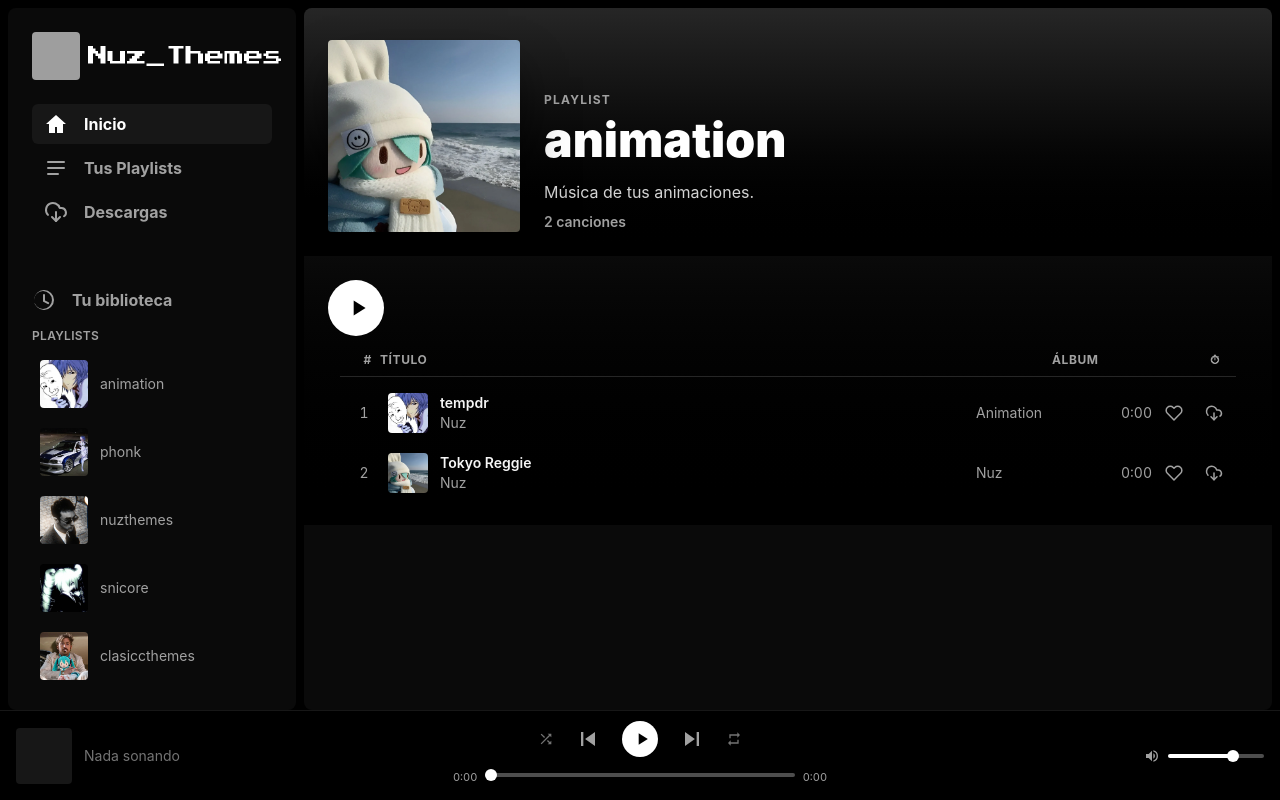
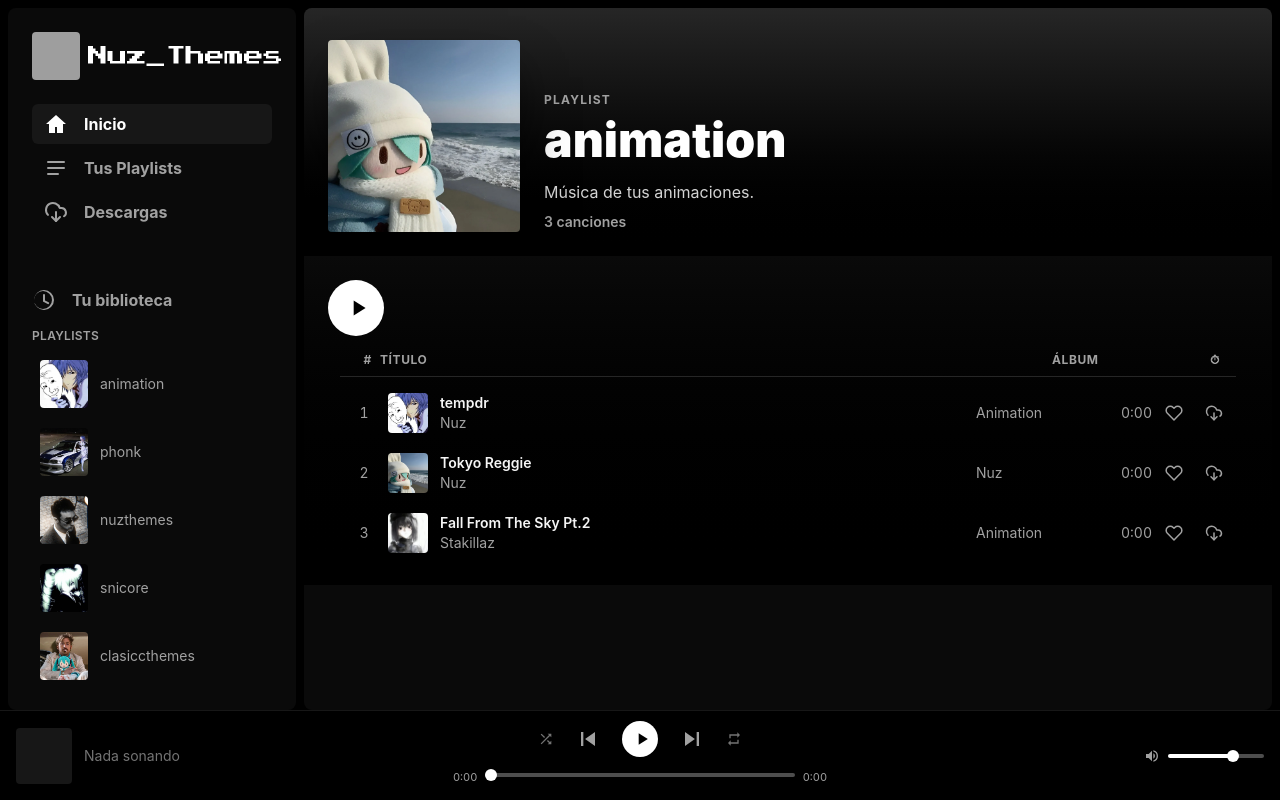
Before and after one commit to nuz777/Nuz_Themes, an Angular app: page /playlist/animation in a window 1280 px wide. Built offline with nearby package versions, Linux system fonts and the light colour scheme; grey boxes are pictures that could not be loaded.

Commit message:
(fix): caratulas

```diff
--- a/src/app/components/player-bar/player-bar.html
+++ b/src/app/components/player-bar/player-bar.html
@@ -2,7 +2,7 @@
   <input
     type="range"
     min="0"
-    [max]="audio.duration() || 0"
+    [max]="duration() || 0"
     step="0.1"
     [value]="audio.currentTime()"
     (input)="onSeek($event)"
@@ -116,7 +116,7 @@
         <input
           type="range"
           min="0"
-          [max]="audio.duration() || 0"
+          [max]="duration() || 0"
           step="0.1"
           [value]="audio.currentTime()"
           (input)="onSeek($event)"
@@ -130,7 +130,7 @@
           </div>
         }
       </div>
-      <span class="w-10 tabular-nums">{{ formatTime(audio.duration()) }}</span>
+      <span class="w-10 tabular-nums">{{ formatTime(duration()) }}</span>
     </div>
   </div>
 
--- a/src/app/components/player-bar/player-bar.ts
+++ b/src/app/components/player-bar/player-bar.ts
@@ -1,5 +1,6 @@
 import { Component, inject } from '@angular/core';
 import { AudioService } from '../../services/audio.service';
+import { DurationService } from '../../services/duration.service';
 import { FavoriteButton } from '../favorite-button/favorite-button';
 
 @Component({
@@ -9,12 +10,20 @@ import { FavoriteButton } from '../favorite-button/favorite-button';
 })
 export class PlayerBar {
   protected readonly audio = inject(AudioService);
+  private readonly durations = inject(DurationService);
 
   protected formatTime(seconds: number): string {
     if (!Number.isFinite(seconds) || seconds < 0) return '0:00';
     const m = Math.floor(seconds / 60);
     const s = Math.floor(seconds % 60);
     return `${m}:${s.toString().padStart(2, '0')}`;
+  }
+
+  protected duration(): number {
+    const track = this.audio.currentTrack();
+    const real = this.audio.duration();
+    if (real && Number.isFinite(real)) return real;
+    return track ? this.durations.durationOf(track.id) : 0;
   }
 
   protected progressStyle(): string {
--- a/src/app/components/track-list/track-list.html
+++ b/src/app/components/track-list/track-list.html
@@ -54,7 +54,7 @@
           <span class="hidden w-28 shrink-0 truncate text-sm text-neutral-400 sm:block">{{ track.album }}</span>
 
           <span class="w-12 shrink-0 text-right text-sm tabular-nums text-neutral-400">
-            {{ formatTime(track.duration) }}
+            {{ formatTime(durationOf(track)) }}
           </span>
         </button>
 
--- a/src/app/components/track-list/track-list.ts
+++ b/src/app/components/track-list/track-list.ts
@@ -1,6 +1,7 @@
-import { Component, input, inject } from '@angular/core';
+import { Component, input, inject, effect, untracked } from '@angular/core';
 import type { Track } from '../../models/track';
 import { AudioService } from '../../services/audio.service';
+import { DurationService } from '../../services/duration.service';
 import { DownloadButton } from '../download-button/download-button';
 import { FavoriteButton } from '../favorite-button/favorite-button';
 
@@ -12,6 +13,18 @@ import { FavoriteButton } from '../favorite-button/favorite-button';
 export class TrackList {
   readonly tracks = input.required<Track[]>();
   protected readonly audio = inject(AudioService);
+  private readonly durations = inject(DurationService);
+
+  constructor() {
+    effect(() => {
+      const tracks = this.tracks();
+      untracked(() => this.durations.preload(tracks));
+    });
+  }
+
+  protected durationOf(track: Track): number {
+    return this.durations.durationOf(track.id);
+  }
 
   protected playTrack(track: Track, index: number): void {
     this.audio.playTrack(track, this.tracks());
--- /dev/null
+++ b/src/app/services/duration.service.ts
@@ -0,0 +1,70 @@
+import { Injectable, signal } from '@angular/core';
+
+@Injectable({ providedIn: 'root' })
+export class DurationService {
+  readonly durations = signal<Record<string, number>>({});
+
+  private readonly loading = new Set<string>();
+  private timer: ReturnType<typeof setTimeout> | null = null;
+
+  get isBrowser(): boolean {
+    return typeof window !== 'undefined' && typeof document !== 'undefined';
+  }
+
+  durationOf(id: string): number {
+    return this.durations()[id] ?? 0;
+  }
+
+  preload(tracks: { id: string; audioUrl: string }[]): void {
+    if (!this.isBrowser) return;
+
+    if (this.timer) clearTimeout(this.timer);
+    this.timer = setTimeout(() => {
+      this.timer = null;
+      this.loadMissing(tracks);
+    }, 120);
+  }
+
+  private loadMissing(tracks: { id: string; audioUrl: string }[]): void {
+    const now = this.durations();
+
+    for (const track of tracks) {
+      if (now[track.id] !== undefined) continue;
+      if (this.loading.has(track.id)) continue;
+      this.loadMetadata(track);
+    }
+  }
+
+  private loadMetadata(track: { id: string; audioUrl: string }): void {
+    if (typeof Audio === 'undefined') return;
+
+    this.loading.add(track.id);
+    const audio = new Audio();
+    audio.preload = 'metadata';
+    audio.volume = 0;
+    audio.muted = true;
+
+    audio.addEventListener(
+      'loadedmetadata',
+      () => {
+        this.store(track.id, audio.duration);
+        this.cleanup(audio, track.id);
+      },
+      { once: true },
+    );
+    audio.addEventListener('error', () => this.cleanup(audio, track.id), { once: true });
+
+    audio.src = track.audioUrl;
+  }
+
+  private store(id: string, duration: number): void {
+    if (!Number.isFinite(duration) || duration <= 0) return;
+    this.durations.update((prev) => ({ ...prev, [id]: duration }));
+  }
+
+  private cleanup(audio: HTMLAudioElement, id: string): void {
+    this.loading.delete(id);
+    audio.src = '';
+    audio.load();
+  }
+}
--- a/src/app/services/tracks.service.ts
+++ b/src/app/services/tracks.service.ts
@@ -179,6 +179,15 @@ export class TracksService {
         duration: 0,
       },
       {
+        id: 'anim2',
+        title: 'Fall From The Sky Pt.2',
+        artist: 'Stakillaz',
+        album: 'Animation',
+        cover: '/caratulas/ROMANCEPLANET.webp',
+        audioUrl: '/music/' + encodeURIComponent('ROMANCEPLANET w STAKILLAZ - FALL FROM THE SKY PT.2 (OFFICIAL AUDIO).mp3'),
+        duration: 0,
+      },
+      {
         id: 'nuz4',
         title: 'Russian Car Driver',
         artist: 'OST',
@@ -215,7 +224,7 @@ export class TracksService {
         name: 'animation',
         description: 'Música de tus animaciones.',
         cover: '/caratulas/image.webp',
-        trackIds: ['local1', 'anim1'],
+        trackIds: ['local1', 'anim1', 'anim2'],
       },
       {
         id: 'phonk',
```
Also changed, not shown: public/caratulas/ROMANCEPLANET.webp (added), 1 other file (tests, documents, lock files or other folders).
